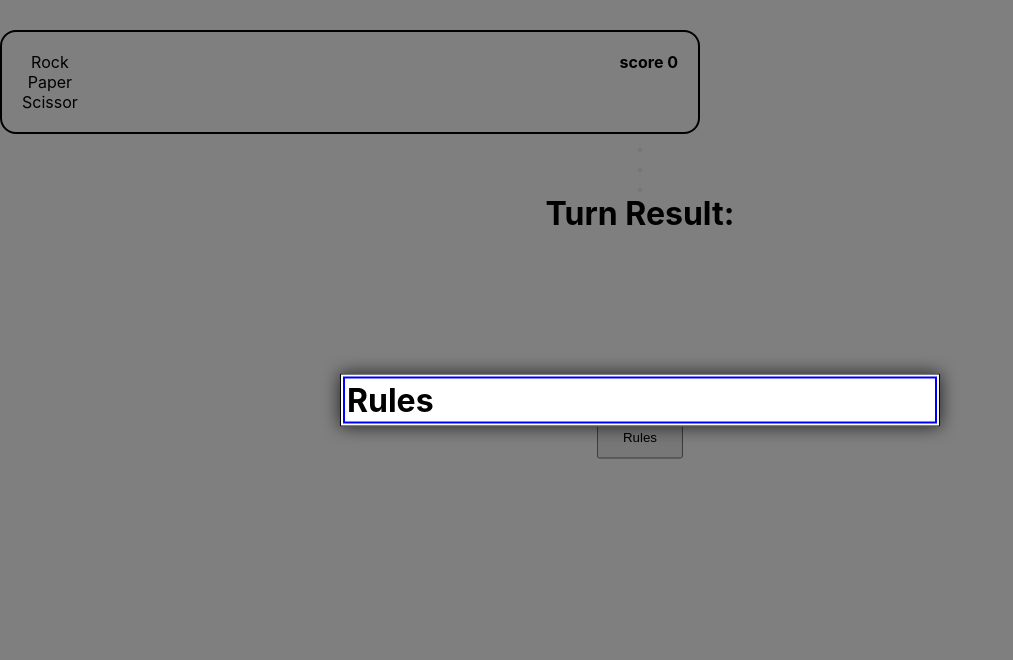
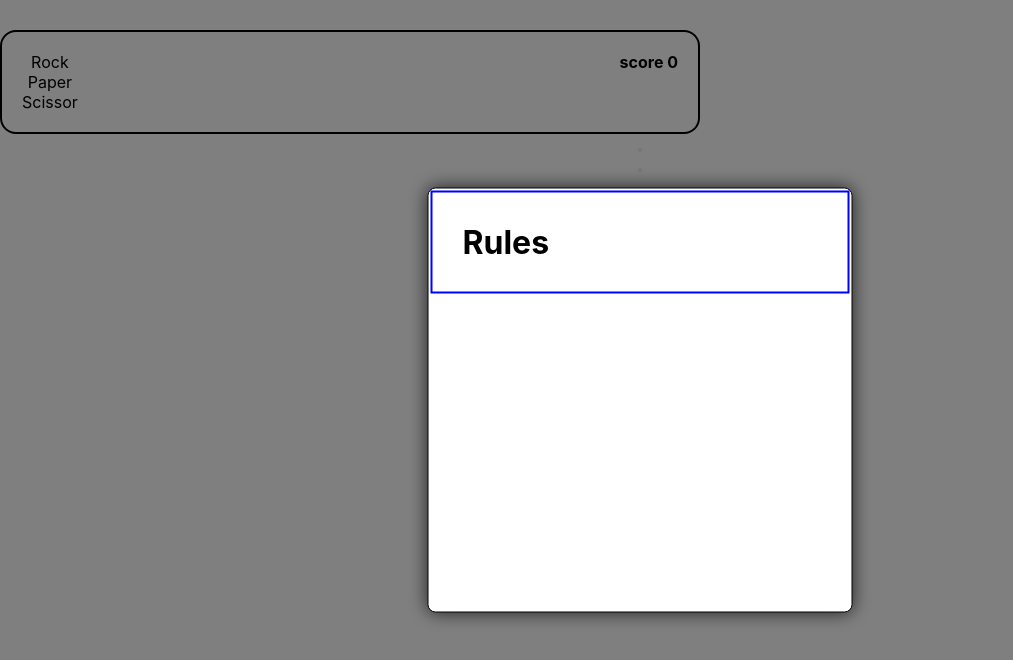
Before and after one commit to jshin720/rps_game, a React (Create React App) app: page / in a window 1280 px wide. Both pictures are taken after a click on the button "Rules". Shown: the top 660 px of the page, without its empty margins (0-1013 px from the left). Built offline with nearby package versions, Linux system fonts and the light colour scheme; no server answers; the HTML template or start-up script is replaced by a standard one.

Commit message:
working on css for modal

```diff
--- a/src/components/modal/modal.css
+++ b/src/components/modal/modal.css
@@ -10,8 +10,9 @@
 }
 
 .rules-modal {
-  max-width: 600px;
+  max-width: 425px;
   width: 100%;
+  height: 425px;
   position: fixed;
   top: 50%;
   left: 50%;
@@ -21,13 +22,14 @@
   background-color: #ffffff;
   box-shadow: 0px 0px 18px 0px rgba(0, 0, 0, 0.75);
   border: 1px solid black;
+  border-radius: 0.5em;
 }
 
 .modal-header{
   display: flex;
   justify-content: space-between;
   margin: 2px;
-  padding: 2px;
+  padding: 30px;
   border: 2px solid blue;
 
 }
```
